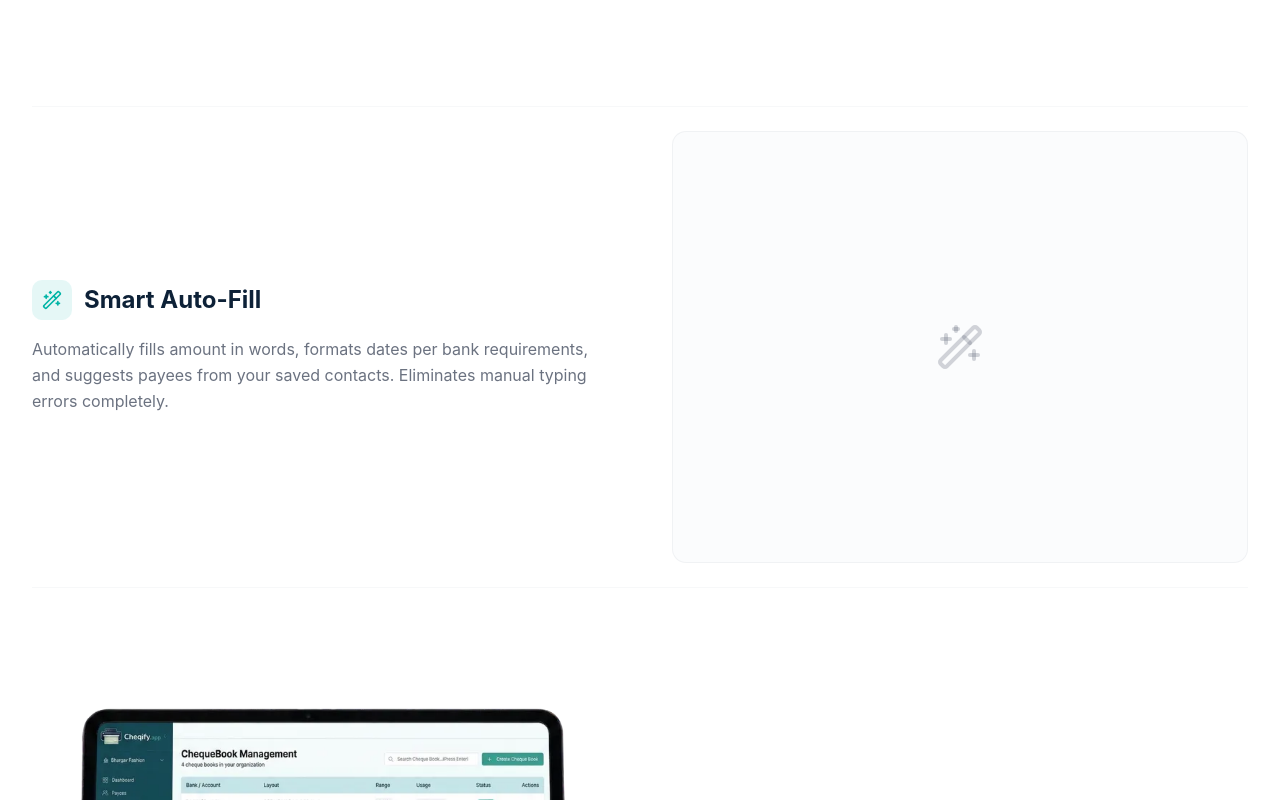
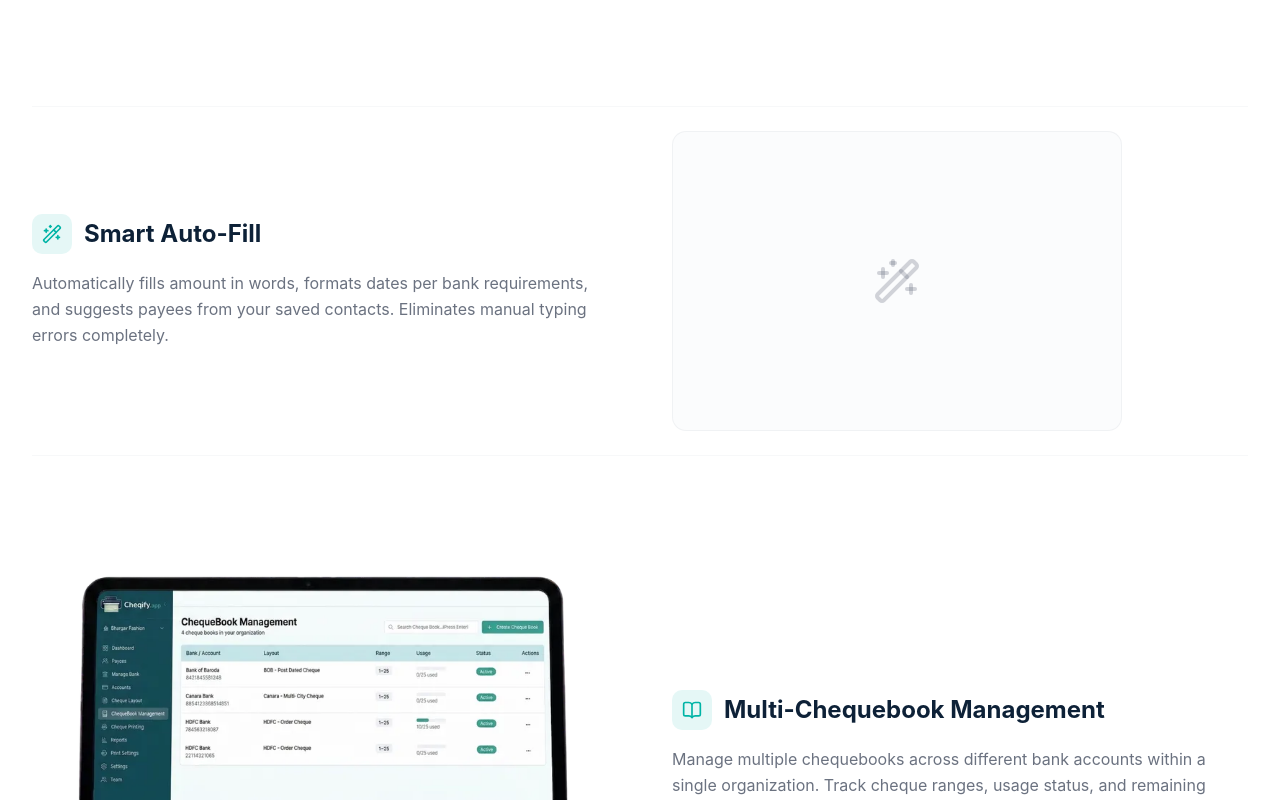
Before and after one commit to ravihirapara/cheqify-website, a Next.js app: page /en/features in a window 1280 px wide. Shown: the part 1460-2260 px from the top of the page. Built offline with nearby package versions, Linux system fonts and the light colour scheme; no server answers; a web font is replaced by a local one.

Commit message:
fix: limit placeholder height to match image features for consistent spacing

```diff
--- a/src/components/sections/features-core.tsx
+++ b/src/components/sections/features-core.tsx
@@ -109,7 +109,7 @@ export function FeaturesCore() {
                         />
                       </div>
                     ) : (
-                    <div className="flex aspect-[4/3] items-center justify-center overflow-hidden rounded-xl border border-border/50 bg-muted/30">
+                    <div className="flex aspect-[3/2] max-h-[300px] items-center justify-center overflow-hidden rounded-xl border border-border/50 bg-muted/30">
                       <Icon className="h-12 w-12 text-muted-foreground/30" />
                     </div>
                     )}
```
